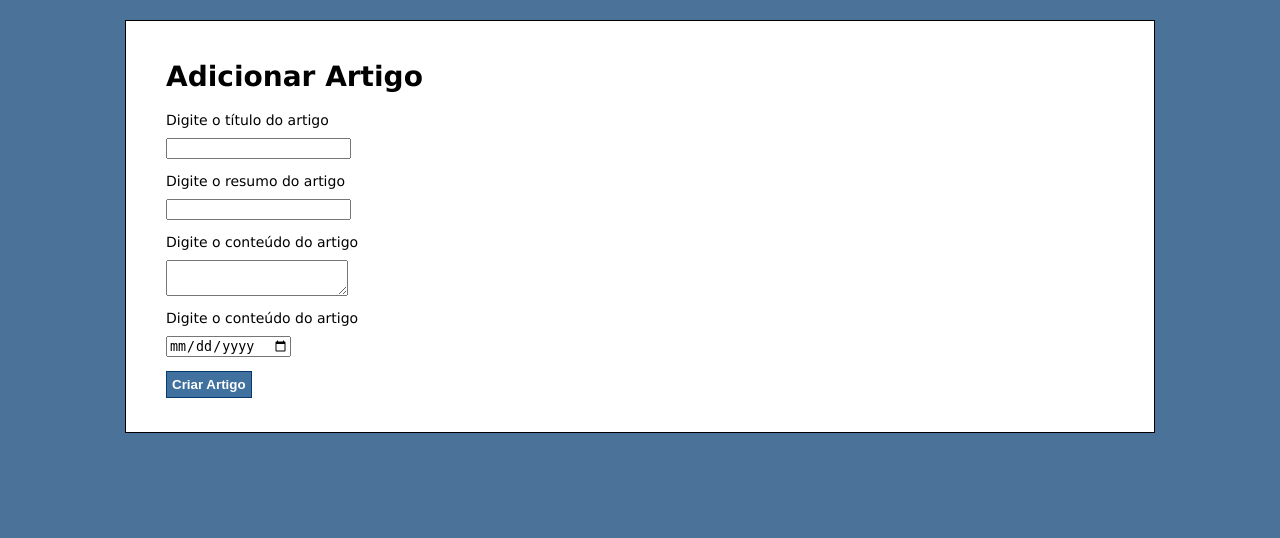
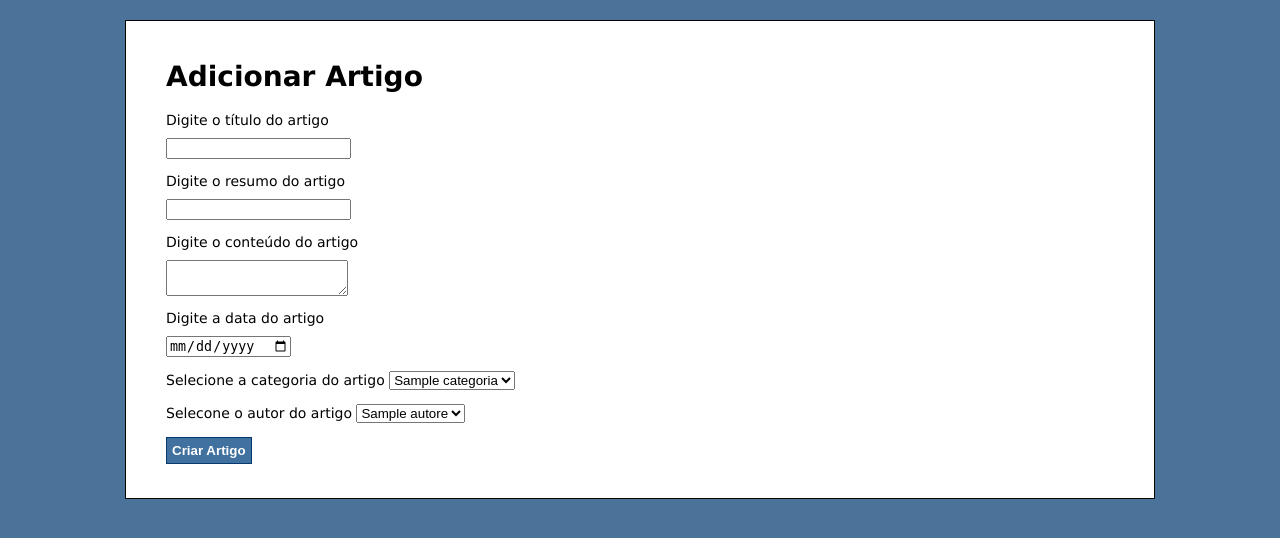
Before and after one commit to lucas-miotto/wp-clone, a PHP site: page /admin/artigo/adicionar.php in a window 1280 px wide. Shown: the top 538 px of the page. Run offline with PHP 8.4, Linux system fonts and the light colour scheme; tables that the repository leaves empty or names only in its code hold one stand-in row (values such as "Sample post").

Commit message:
Adicionando categoria e autor no artigo
Adicionando no gerenciador e no html a integração do artigo com a categoria e autor com base nas tabelas do banco.

```diff
--- a/admin/artigo/adicionar.php
+++ b/admin/artigo/adicionar.php
@@ -1,20 +1,23 @@
 <?php
 require '../../config.php';
 require '../../src/Artigo.php';
+require '../../src/Categoria.php';
+require '../../src/Autor.php';
 require '../../src/redireciona.php';
-
-
 
 if ($_SERVER['REQUEST_METHOD'] === 'POST') {
     $artigo = new Artigo($mysql);
-    $artigo->adicionar($_POST['titulo'], $_POST['conteudo'], $_POST['resumo'], $_Post['data']);
+    $artigo->adicionar($_POST['titulo'], $_POST['conteudo'], $_POST['resumo'], $_POST['data'], $_POST['categoria_id'], $_POST['autor_id']);
 
     redireciona('/wp-clone/wp-clone/admin/index.php');
 }
 
+$categoria = new Categoria($mysql);
+$categorias = $categoria->exibirTodos();
+
+$autor = new Autor($mysql);
+$autores = $autor->exibirTodos();
 ?>
-
-
 
 <!DOCTYPE html>
 <html lang="pt-br">
@@ -42,8 +45,26 @@ if ($_SERVER['REQUEST_METHOD'] === 'POST') {
                 <textarea class="campo-form" type="text" name="conteudo" id="conteudo"></textarea>
             </p>
             <p>
-                <label for="">Digite o conteúdo do artigo</label>
+                <label for="">Digite a data do artigo</label>
                 <input class="campo-form" type="date" name="data" id="data"></input>
+            </p>
+
+            <p>
+                <label for="">Selecione a categoria do artigo</label>
+                <select name="categoria_id" id="categoria_id">
+                    <?php foreach ($categorias as $cat) { ?>
+                        <option value="<?= $cat['id']; ?>"><?= $cat['titulo']; ?> </option>
+                    <?php } ?>
+                </select>
+            </p>
+
+            <p>
+                <label for="">Selecone o autor do artigo</label>
+                <select name="autor_id" id="autor_id">
+                    <?php foreach ($autores as $aut) { ?>
+                        <option value="<?= $aut['id']; ?>"><?= $aut['titulo']; ?> </option>
+                    <?php } ?>
+                </select>
             </p>
 
             <p>
--- a/admin/artigo/excluir.php
+++ b/admin/artigo/excluir.php
@@ -11,7 +11,6 @@ if ($_SERVER['REQUEST_METHOD'] === 'POST') {
 }
 
 ?>
-
 
 <!DOCTYPE html>
 <html lang="pt-br">
--- a/admin/autor/adicionar.php
+++ b/admin/autor/adicionar.php
@@ -2,8 +2,6 @@
 require '../../config.php';
 require '../../src/Autor.php';
 require '../../src/redireciona.php';
-
-
 
 if ($_SERVER['REQUEST_METHOD'] === 'POST') {
     $autor = new Autor($mysql);
--- a/admin/categoria/adicionar.php
+++ b/admin/categoria/adicionar.php
@@ -2,8 +2,6 @@
 require '../../config.php';
 require '../../src/Categoria.php';
 require '../../src/redireciona.php';
-
-
 
 if ($_SERVER['REQUEST_METHOD'] === 'POST') {
     $categoria = new Categoria($mysql);
@@ -11,7 +9,6 @@ if ($_SERVER['REQUEST_METHOD'] === 'POST') {
 
     redireciona('/wp-clone/wp-clone/admin/index.php');
 }
-
 ?>
 
 <!DOCTYPE html>
--- a/src/Artigo.php
+++ b/src/Artigo.php
@@ -1,4 +1,5 @@
 <?php
+
 
 class Artigo
 {
@@ -12,7 +13,7 @@ class Artigo
     public function exibirTodos(): array
     {
 
-        $resultado = $this->mysql->query("SELECT id, titulo, conteudo FROM artigos");
+        $resultado = $this->mysql->query("SELECT id, titulo, conteudo, resumo, data, categoria_id, autor_id FROM artigos");
         $artigos = $resultado->fetch_all(MYSQLI_ASSOC);
 
         return $artigos;
@@ -20,18 +21,17 @@ class Artigo
 
     public function encontrePorId(string $id): array
     {
-        $selecionaArtigo = $this->mysql->prepare("SELECT id, titulo, conteudo FROM artigos WHERE id = ?");
-        $selecionaArtigo->bind_param('s', $id);
+        $selecionaArtigo = $this->mysql->prepare("SELECT id, titulo, conteudo, resumo, data, categoria_id, autor_id FROM artigos WHERE id = ?");
         $selecionaArtigo->bind_param('s', $id);
         $selecionaArtigo->execute();
         $artigo = $selecionaArtigo->get_result()->fetch_assoc();
         return $artigo;
     }
 
-    public function adicionar(string $titulo, string $conteudo, string $resumo, string $data): void
+    public function adicionar(string $titulo, string $conteudo, string $resumo, string $data, int $categoria_id, int $autor_id): void
     {
-        $insereArtigo = $this->mysql->prepare('INSERT INTO artigos (titulo, conteudo, resumo, data) VALUES(?,?,?,?);');
-        $insereArtigo->bind_param('ssss', $titulo, $conteudo, $resumo, $data);
+        $insereArtigo = $this->mysql->prepare('INSERT INTO artigos (titulo, conteudo, resumo, data, categoria_id, autor_id) VALUES(?,?,?,?,?,?);');
+        $insereArtigo->bind_param('ssssss', $titulo, $conteudo, $resumo, $data, $categoria_id, $autor_id);
         $insereArtigo->execute();
     }
 
@@ -42,10 +42,10 @@ class Artigo
         $removerArtigo->execute();
     }
 
-    public function editar(string $id, string $titulo, string $conteudo): void
+    public function editar(string $id, string $titulo, string $conteudo, string $resumo, string $data, int $categoria_id, int $autor_id): void
     {
-        $editarArtigo = $this->mysql->prepare('UPDATE artigos SET titulo = ?, conteudo = ? WHERE id = ?');
-        $editarArtigo->bind_param('sss', $titulo, $conteudo, $id);
+        $editarArtigo = $this->mysql->prepare('UPDATE artigos SET titulo = ?, conteudo = ?, resumo = ?, data = ?, categoria_id = ?, autor_id = ? WHERE id = ?');
+        $editarArtigo->bind_param('sssssss', $titulo, $conteudo, $resumo, $data, $categoria_id, $autor_id, $id,);
         $editarArtigo->execute();
     }
 }
--- a/src/Autor.php
+++ b/src/Autor.php
@@ -22,10 +22,9 @@ class Autor
     {
         $selecionaAutor = $this->mysql->prepare("SELECT id, titulo FROM autores WHERE id = ?");
         $selecionaAutor->bind_param('s', $id);
-        $selecionaAutor->bind_param('s', $id);
         $selecionaAutor->execute();
-        $categoria = $selecionaAutor->get_result()->fetch_assoc();
-        return $categoria;
+        $autor = $selecionaAutor->get_result()->fetch_assoc();
+        return $autor;
     }
 
     public function adicionar(string $titulo): void
```
Also changed, not shown: admin/artigo/editar.php (+34 -14 lines), admin/index.php (+12 -3 lines).
